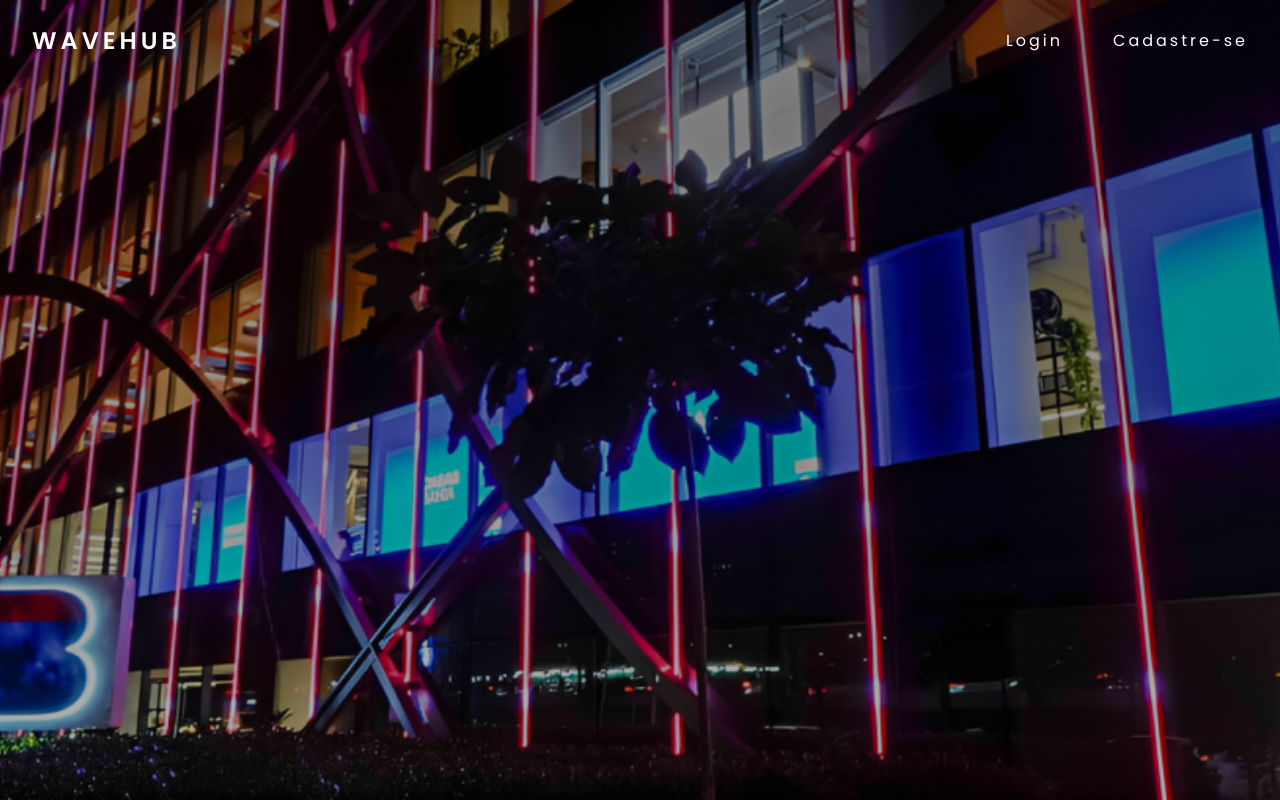
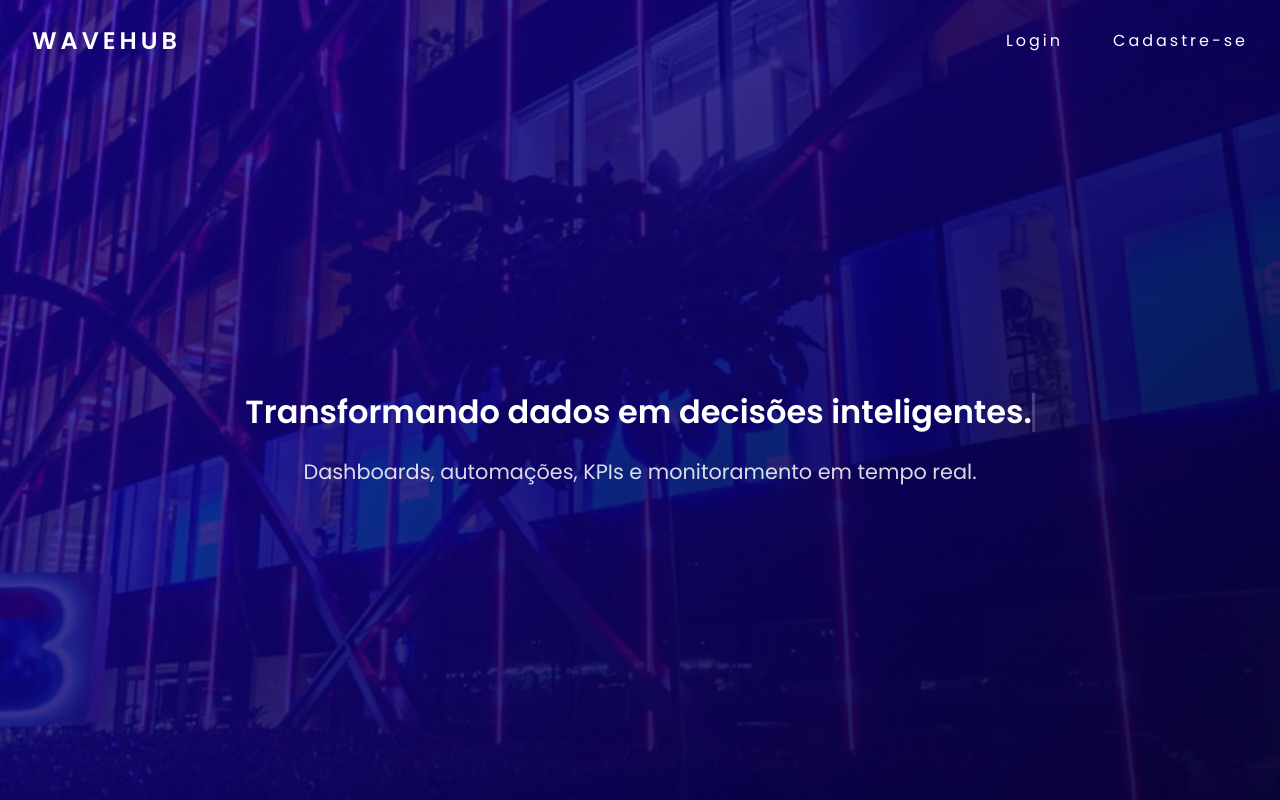
Before and after one commit to Vinicius-Giovanni/RPA-Web-Service, a FastAPI app: page / in a window 1280 px wide. Run offline with FastAPI, Linux system fonts and the light colour scheme; parts of the project's set-up code (start-up, migrations or seed data) failed here and were passed over.

Commit message:
feat: Nome de usuário amostra, e estilização de página index

```diff
--- a/app/auth/auth_routes.py
+++ b/app/auth/auth_routes.py
@@ -79,7 +79,7 @@ async def signup_login(full_name: str = Form(...), email: str = Form(...), passw
 
         supabase.table('user_table').insert({
             'full_name': normalized_name,
-            'email': normalized_email,
+            # 'email': normalized_email,
             'id': auth_response.user.id
         }).execute()
 
--- a/app/routes/routes.py
+++ b/app/routes/routes.py
@@ -45,10 +45,16 @@ async def dashboard(request: Request,
 @router.get('/landpage', response_class=HTMLResponse)
 async def landpage(request: Request,
                    current_user: dict = Depends(get_current_user)):
+
+    user_data = supabase.table('user_table').select('full_name').eq('id', current_user['sub']).single().execute()
+
+    full_name = user_data.data['full_name']
+
     return templates.TemplateResponse(
         name="landpage.html",
         request=request,
         context={
-            'user_email': current_user['email']
+            'user_email': current_user['email'],
+            'user_name': full_name
         }
     )
--- a/frontend/static/css/index.css
+++ b/frontend/static/css/index.css
@@ -72,13 +72,77 @@ nav a:hover::after {
     cursor: pointer
 }
 
+main {
+    flex: 1;
+
+    display: flex;
+    align-items: center;
+    justify-content: center;
+
+    text-align: center;
+
+    padding: 2rem;
+}
+
+.hero {
+    max-width: 900px;
+}
+
+.typing-text {
+    color: #fff;
+
+    font-size: clamp(2rem, 1vw, 2rem);
+    font-weight: 600;
+    line-height: 1.2;
+
+    width: fit-content;
+
+    margin: 0 auto;
+
+    overflow: hidden;
+    white-space: nowrap;
+
+    border-right: 3px solid #fff;
+
+    animation:
+    typing 1.5s steps(40, end),
+    blinkCursor 0.8s infinite;
+
+}
+
+.hero-subtitle {
+    margin-top: 1.5rem;
+
+    color: rgba(255, 255, 255, 0.85);
+
+    font-size: clamp(1rem, 2vw, 1.3rem);
+
+    animation: fadeUp 1s ease forwards;
+
+    animation-delay: 4,2s;
+
+    opacity: 0;
+}
+
 body {
     background:
-        linear-gradient(rgba(0,0,0,0.5), rgba(0,0,0,0.3)),
-        url("/static/img/berrini.png") no-repeat center center;
-    height: 100vh;
+        linear-gradient(
+            135deg,
+            rgba(18, 3, 157, 0.75),
+            rgba(13, 2, 108, 0.85),
+            rgba(6, 1, 55, 0.92)
+        ),
+            url("/static/img/berrini.png");
+
+    background-repeat: no-repeat;
     background-size: cover;
     background-position: center;
+    background-attachment: fixed;
+
+    min-height: 100vh;
+
+    display: flex;
+    flex-direction: column;
 }
 
 
@@ -88,6 +152,34 @@ body {
     background: #fff;
     margin: 8px;
     transition: 0.3s;
+}
+
+@keyframes typing {
+    from {
+        width: 0;
+    }
+
+    to {
+        width: 100%;
+    }
+}
+
+@keyframes blinkCursor {
+    50% {
+        border-color: transparent;
+    }
+}
+
+@keyframes fadeUp {
+    from {
+        opacity: 0;
+        transform: translateY(20px);
+    }
+
+    to {
+        opacity: 1;
+        transform: translateY(0);
+    }
 }
 
 @media (max-width: 999px) {
--- a/frontend/templates/index.html
+++ b/frontend/templates/index.html
@@ -27,7 +27,16 @@
             </ul>
         </nav>
     </header>
-    <main></main>
+    <main>
+        <section class="hero">
+            <h1 class="typing-text">
+                Transformando dados em decisões inteligentes.
+            </h1>
+            <p class="hero-subtitle">
+                Dashboards, automações, KPIs e monitoramento em tempo real.
+            </p>
+        </section>
+    </main>
     <script src="\static\js\index.js"></script>
 </body>
 </html>
--- a/frontend/templates/landpage.html
+++ b/frontend/templates/landpage.html
@@ -1,5 +1,5 @@
 <!DOCTYPE html>
-<html lang="en">
+<html lang="pt-br">
 <head>
     <meta charset="UTF-8">
     <meta name="viewport" content="width=device-width, initial-scale=1.0">
@@ -21,7 +21,7 @@
             <ul class="nav-list">
                 <li><a href="#">Bot's  <i class="fa-solid fa-robot"></i></a></li>
                 <li><a href="#">RPA's  <i class="fa-solid fa-gears"></i></a></li>
-                <li><a href="/#">Perfil  <i class="fa-solid fa-user"></i></a></li>
+                <li><a href="#">{{ user_name.split()[0] }}  <i class="fa-solid fa-user"></i></a></li>
             </ul>
         </nav>
     </header>
```
Also changed, not shown: frontend/static/css/landpage.css (+11 -1 lines), frontend/static/img/berrini.png, frontend/static/img/landpage_gradient.png (deleted).
